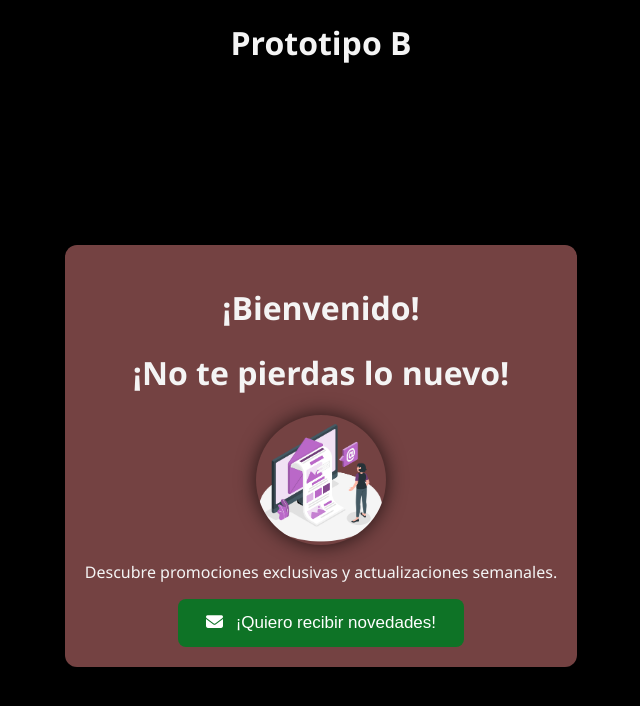
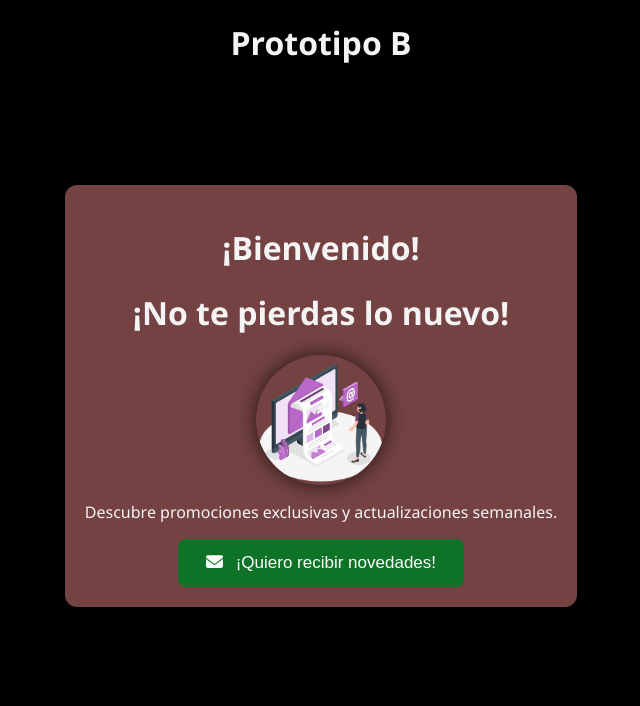
Before and after one commit to jesus-damian-bermello-garcia/Prototipo_B, a plain HTML site: page index.html in a window 1280 px wide. Shown: the whole page, without its empty margins (319-959 px from the left). Drawn offline with Linux system fonts and the light colour scheme.

Commit message:
commit 5

```diff
--- a/styles.css
+++ b/styles.css
@@ -14,7 +14,7 @@ main {
   display: flex;
   justify-content: center;
   align-items: center;
-  height: 75vh;
+  height: 60vh;
 }
 
 /* ---- IMG ---- */
```
